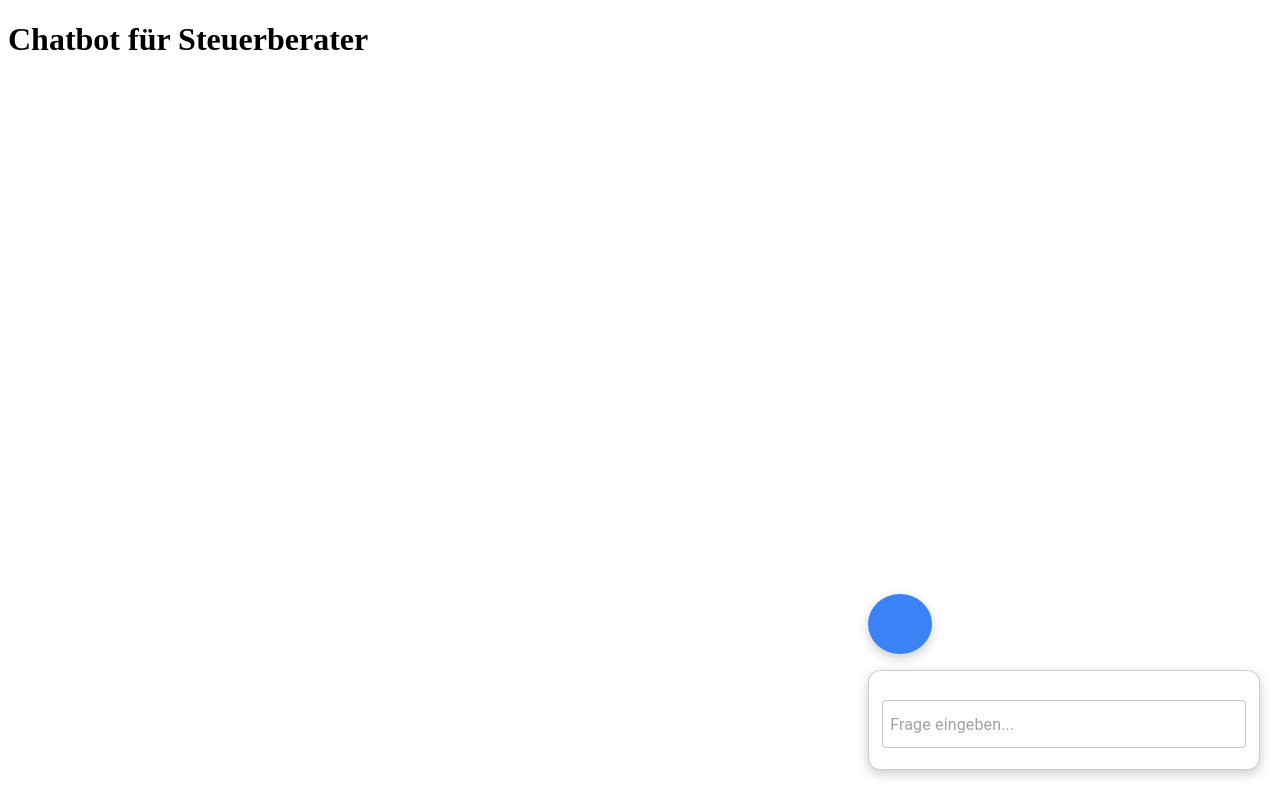
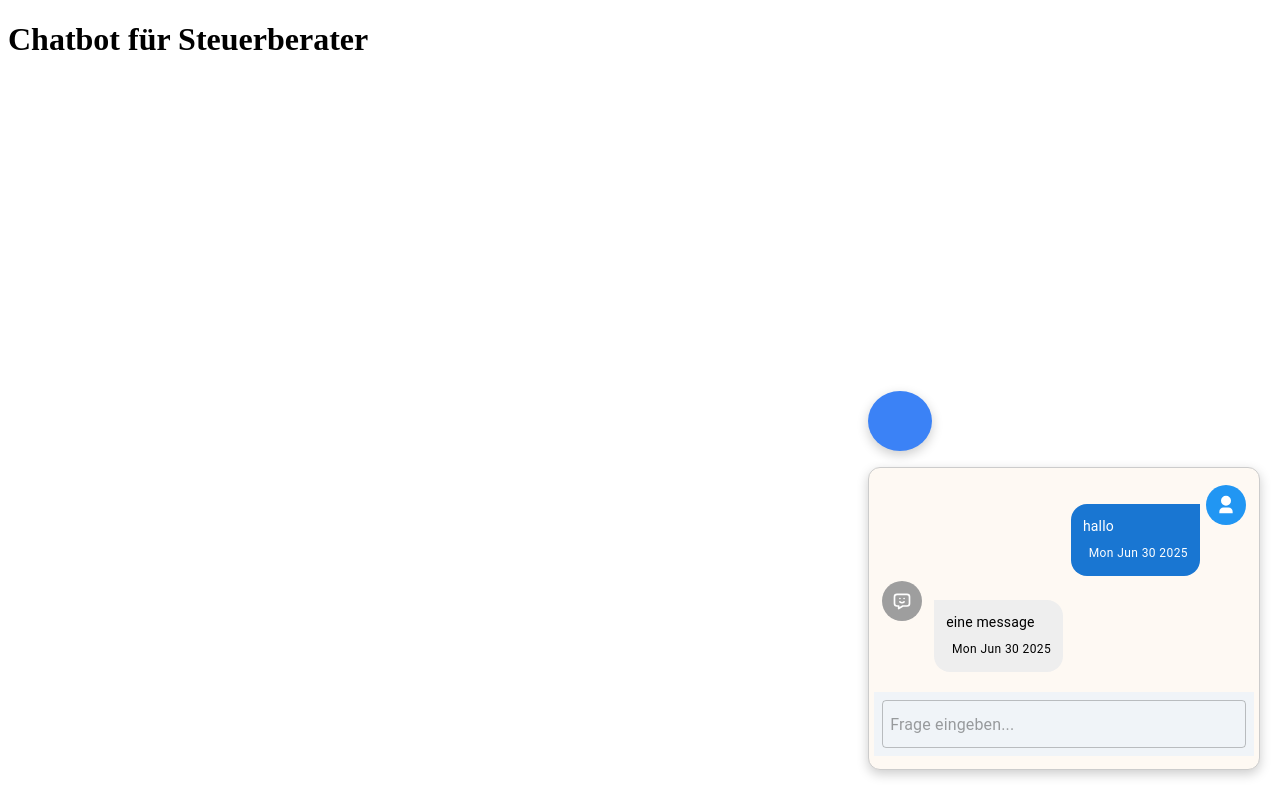
Before and after one commit to normanboettcher/BotPilot, a React (Vite) app in the folder bot-pilot-chat/frontend/: page / in a window 1280 px wide. Built offline with nearby package versions, Linux system fonts and the light colour scheme; some icons are missing.

Commit message:
Added - Bot and UserAvatar

```diff
--- a/bot-pilot-chat/frontend/src/components/Avatar/SenderAvatar.tsx
+++ b/bot-pilot-chat/frontend/src/components/Avatar/SenderAvatar.tsx
@@ -1,15 +1,16 @@
 import React from "react";
-import type { Sender } from "../../domain/Sender.ts";
-import { Avatar } from "@mui/material";
-import SmartToy from "@mui/icons-material/SmartToy";
-import Person from "@mui/icons-material/Person";
+import type {Sender} from "../../domain/Sender.ts";
+import BotAvatar from "./icons/BotAvatar.tsx";
+import UserAvatar from "./icons/UserAvatar.tsx";
 
 type Props = {
-  sender: Sender;
+    sender: Sender;
 };
 
-const SenderAvatar: React.FC<Props> = ({ sender }) => {
-  return <Avatar>{sender === "user" ? <Person /> : <SmartToy />}</Avatar>;
-};
+const SenderAvatar: React.FC<Props> = ({sender}) => {
+    return (
+        sender === "user" ? <UserAvatar/> : <BotAvatar/>
+    );
+}
 
 export default SenderAvatar;
--- /dev/null
+++ b/bot-pilot-chat/frontend/src/components/Avatar/icons/BotAvatar.tsx
@@ -0,0 +1,38 @@
+import type {SVGProps} from "react";
+import React from "react";
+import {Avatar,} from "@mui/material";
+import { grey} from "@mui/material/colors";
+
+function MessageChatbot(props?: SVGProps<SVGSVGElement>) {
+    return (
+        <svg
+            xmlns="http://www.w3.org/2000/svg"
+            viewBox="0 0 24 24"
+            width="1em"
+            height="1em"
+            {...props}
+        >
+            <g
+                fill="none"
+                stroke="currentColor"
+                strokeLinecap="round"
+                strokeLinejoin="round"
+                strokeWidth="2"
+            >
+                <path d="M18 4a3 3 0 0 1 3 3v8a3 3 0 0 1-3 3h-5l-5 3v-3H6a3 3 0 0 1-3-3V7a3 3 0 0 1 3-3zM9.5 9h.01m4.99 0h.01"></path>
+                <path d="M9.5 13a3.5 3.5 0 0 0 5 0"></path>
+            </g>
+        </svg>
+    )
+}
+
+
+const BotAvatar = () => {
+    const style = {bgcolor: grey[500]};
+    return (
+        <Avatar sx={style}>
+            {MessageChatbot()}
+        </Avatar>
+    )
+}
+export default BotAvatar;
--- /dev/null
+++ b/bot-pilot-chat/frontend/src/components/Avatar/icons/UserAvatar.tsx
@@ -0,0 +1,32 @@
+import type {SVGProps} from "react";
+import React from "react";
+import {blue,} from "@mui/material/colors";
+import {Avatar} from "@mui/material";
+
+function User3Fill(props?: SVGProps<SVGSVGElement>) {
+    return (
+        <svg
+            xmlns="http://www.w3.org/2000/svg"
+            viewBox="0 0 24 24"
+            width="1em"
+            height="1em"
+            {...props}
+        >
+            <path
+                fill="currentColor"
+                d="M20 22H4v-2a5 5 0 0 1 5-5h6a5 5 0 0 1 5 5zm-8-9a6 6 0 1 1 0-12a6 6 0 0 1 0 12"
+            ></path>
+        </svg>
+    )
+}
+
+const UserAvatar = () => {
+    const style = {bgcolor: blue[500]};
+    return (
+        <Avatar sx={style}>
+            {User3Fill()}
+        </Avatar>
+    )
+}
+
+export default UserAvatar;
--- a/bot-pilot-chat/frontend/src/components/ChatInput/ChatInput.tsx
+++ b/bot-pilot-chat/frontend/src/components/ChatInput/ChatInput.tsx
@@ -44,6 +44,7 @@ const ChatInput: React.FC = () => {
                     display: "flex",
                     flexDirection: "column",
                     marginBottom: "0.5rem",
+                    backgroundColor: "#f0f4f8",
                     flex: 1,
                     padding: "0.5rem",
                     "& .MuiInputBase-root": {
--- a/bot-pilot-chat/frontend/src/components/ChatMessage/ChatMessage.tsx
+++ b/bot-pilot-chat/frontend/src/components/ChatMessage/ChatMessage.tsx
@@ -1,13 +1,13 @@
 import React from "react";
-import type {Sender} from "../../domain/Sender.ts";
 import {Box, Typography} from "@mui/material";
+import type {ChatMessageType} from "../../domain/ChatMessage.ts";
 
 type Props = {
-    text: string;
-    sender: Sender;
+    msg: ChatMessageType
 };
 
-const ChatMessage: React.FC<Props> = ({text, sender}) => {
+const ChatMessage: React.FC<Props> = ({msg}) => {
+    const {sender, message: text, timestamp} = msg;
     const isUser = sender === "user";
     // Farben & Styles je nach Absender
     const backgroundColor = isUser ? "primary.main" : "grey.200";
@@ -17,19 +17,21 @@ const ChatMessage: React.FC<Props> = ({text, sender}) => {
         <Box
             sx={{
                 display: 'flex',
+                flexDirection: 'column',
                 alignText: align,
                 backgroundColor,
                 color: textColor,
                 borderRadius: '16px',
                 borderTopLeftRadius: sender === "bot" ? "0px" : "16px",
-                borderRadiusTopRight: sender === "user" ? "0px" : "16px",
+                borderTopRightRadius: sender === "user" ? "0px" : "16px",
                 p: 1.5,
                 m: 0.5,
-                minWidth: "70%",
-                maxWidth: "70%",
+                minWidth: '80%',
+                maxWidth: '80%',
             }}
         >
             <Typography variant={'body2'} pb={1} pt={0}>{text}</Typography>
+            <Typography sx={{display: 'flex', alignSelf: 'flex-end'}} variant={'caption'}>{timestamp}</Typography>
         </Box>
     )
 };
--- a/bot-pilot-chat/frontend/src/components/ChatMessage/ChatMessageContainer.tsx
+++ b/bot-pilot-chat/frontend/src/components/ChatMessage/ChatMessageContainer.tsx
@@ -9,16 +9,20 @@ type Props = {
 };
 
 const ChatMessageContainer: React.FC<Props> = ({chatMessage}) => {
-    const {sender, message} = chatMessage;
+    const {sender} = chatMessage;
     return (
         <Box
             width={"100%"}
             display={"flex"}
             justifyContent={sender === "user" ? "flex-end" : "flex-start"}
         >
-            <Stack direction={sender === "user" ? "row-reverse" : "row"} spacing={1}>
-                <SenderAvatar sender={sender}/>
-                <ChatMessage sender={sender} text={message}/>
+            <Stack alignItems={"flex-start"} direction={sender === "user" ? "row-reverse" : "row"} spacing={1}>
+                <Box sx={{position: "relative", top: '-15px'}}>
+                    <SenderAvatar sender={sender}/>
+                </Box>
+                <Box width={'80%'}>
+                    <ChatMessage msg={chatMessage}/>
+                </Box>
             </Stack>
         </Box>
     );
--- a/bot-pilot-chat/frontend/src/components/Chatbox.tsx
+++ b/bot-pilot-chat/frontend/src/components/Chatbox.tsx
@@ -1,4 +1,4 @@
-import { Box } from "@mui/material";
+import {Box} from "@mui/material";
 import React from "react";
 import ChatInput from "./ChatInput/ChatInput.tsx";
 import Chatverlauf from "./Chatverlauf";
@@ -7,7 +7,7 @@ type Props = {
     visible: boolean;
 };
 
-const Chatbox: React.FC<Props> = ({ visible }) => {
+const Chatbox: React.FC<Props> = ({visible}) => {
     return (
         <Box
             id="chatbox"
@@ -15,18 +15,19 @@ const Chatbox: React.FC<Props> = ({ visible }) => {
             sx={{
                 display: visible ? "flex" : "none",
                 flexDirection: "column",
-        backgroundColor: "white",
+                backgroundColor: "#fef9f3",
                 border: "1px solid #ccc",
                 borderRadius: "12px",
                 padding: "0.3rem",
+                paddingTop: "1rem",
                 width: "380px",
                 marginBottom: "10px",
                 boxShadow: "0 4px 12px rgba(0,0,0,0.2)",
                 mt: 2,
             }}
         >
-      <Chatverlauf />
-      <ChatInput />
+            <Chatverlauf/>
+            <ChatInput/>
         </Box>
     );
 };
--- a/bot-pilot-chat/frontend/src/components/Chatverlauf.tsx
+++ b/bot-pilot-chat/frontend/src/components/Chatverlauf.tsx
@@ -3,11 +3,17 @@ import React, {useEffect, useRef} from "react";
 import {useChatverlauf} from "../context/ChatContext";
 
 import ChatMessageContainer from "./ChatMessage/ChatMessageContainer.tsx";
+import type {ChatMessageType} from "../domain/ChatMessage.ts";
 
 const Chatverlauf: React.FC = () => {
     const {messages} = useChatverlauf();
     const endRef = useRef<HTMLDivElement>(null);
 
+    const test: ChatMessageType[] = [{sender: "user", message: 'hallo', timestamp: new Date().toDateString()}, {
+        sender: 'bot',
+        message: 'eine message',
+        timestamp: new Date().toDateString()
+    }]
     useEffect(() => {
         endRef.current?.scrollIntoView({behavior: "smooth"});
     }, [messages]);
@@ -30,10 +36,21 @@ const Chatverlauf: React.FC = () => {
                             <ChatMessageContainer chatMessage={msg}/>
                         </ListItem>
                     ))}
+                {test.map((msg, index) => (
+                    <ListItem key={index} sx={{
+                        padding: 1,
+                        paddingLeft: msg.sender === 'bot' ? 0 : 1,
+                        paddingRight: msg.sender === 'user' ? 0 : 1
+                    }}>
+
+                        <ChatMessageContainer chatMessage={msg}/>
+                    </ListItem>
+                ))}
                 <div ref={endRef}/>
             </List>
         </Box>
-    );
+    )
+        ;
 };
 
 export default Chatverlauf;
```
Lines whose indentation alone changed are shown as unchanged.
